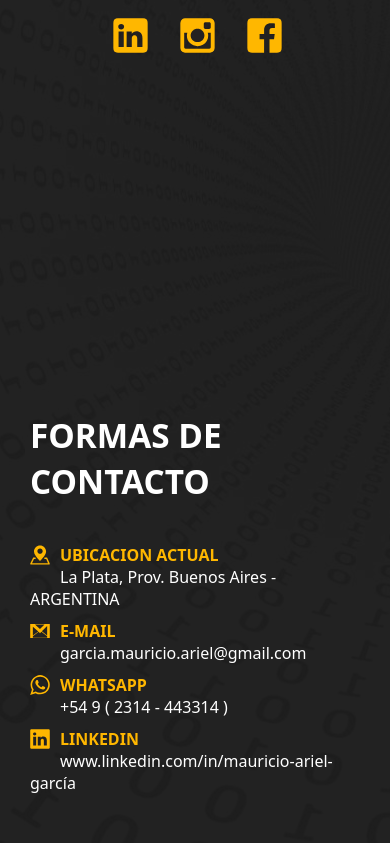
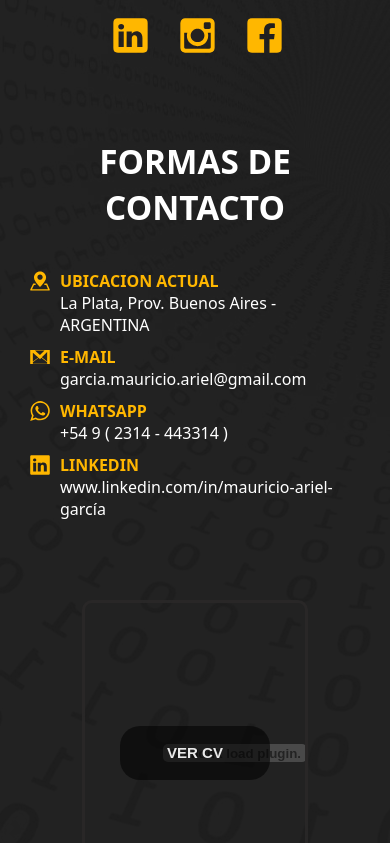
Before and after one commit to Mauricio-Garcia-A/Portfolio-MAG-v2, a React (Vite) app: page / in a window 390 px wide. Shown: the part 3781-4624 px from the top of the page. Built offline with nearby package versions, Linux system fonts and the light colour scheme.

Commit message:
Se hacen mejoras en los estilos

```diff
--- a/src/App.scss
+++ b/src/App.scss
@@ -2,6 +2,7 @@
     margin: 0;
     padding: 0;
     font-family: Plus Jakarta Sans, ui-sans-serif, system-ui, -apple-system, BlinkMacSystemFont, Segoe UI, Roboto, Helvetica Neue, Arial, Noto Sans, sans-serif, "Apple Color Emoji", "Segoe UI Emoji", Segoe UI Symbol, "Noto Color Emoji";
+    user-select:none;
 }
 html {
     scroll-behavior: smooth;
--- a/src/components/Footer/Footer.jsx
+++ b/src/components/Footer/Footer.jsx
@@ -75,13 +75,16 @@ export default function Footer() {
                 <article className='section-contact'>
                     <h1>FORMAS DE CONTACTO</h1>
                     <b><IconUbicacion /> UBICACION ACTUAL</b>
-                    <a href=''>La Plata, Prov. Buenos Aires - ARGENTINA</a>
+                    <div>
+                        <a href=''>La Plata, Prov. Buenos Aires - ARGENTINA</a>
+                    </div>
                     <b><IconMail /> E-MAIL</b>
-                    <a href='mailto:garcia.mauricio.ariel@gmail.com'>{formasDeContacto[0].descripcion}</a>
+
+                    <div><a href='mailto:garcia.mauricio.ariel@gmail.com'>{formasDeContacto[0].descripcion}</a></div>
                     <b><IconWhatsapp /> WHATSAPP</b>
-                    <a href='https://wa.me/5492314443314'>{formasDeContacto[1].descripcion}</a>
+                    <div><a href='https://wa.me/5492314443314'>{formasDeContacto[1].descripcion}</a></div>
                     <b><IconLinkedin /> LINKEDIN</b>
-                    <a href='https://www.linkedin.com/in/mauricio-ariel-garcía'>{formasDeContacto[2].descripcion}</a>
+                    <div><a href='https://www.linkedin.com/in/mauricio-ariel-garcía'>{formasDeContacto[2].descripcion}</a></div>
                 </article>
                 <article>
                     <div className='contenedor-cv-Contacto'>
--- a/src/components/Footer/Footer.scss
+++ b/src/components/Footer/Footer.scss
@@ -15,6 +15,7 @@
     -webkit-box-shadow: -1px -30px 21px -15px rgba(0, 0, 0, 0.329);
     -moz-box-shadow: -1px -30px 21px -15px rgba(0, 0, 0, 0.28);
 
+
     .separador {
 
         width: 200px;
@@ -29,7 +30,7 @@
 
     .section-footer-1 {
         text-align: center;
-        min-height: 65vh;
+        // min-height: 65vh;
 
         .section-redes-sociales {
             margin-top: 15px;
@@ -71,6 +72,7 @@
         justify-content: space-around;
         padding-top: 30px;
         padding-bottom: 30px;
+        min-height: 60vh;
 
         @media (max-width:1000px) {
         }
@@ -95,6 +97,7 @@
             h1 {
                 font-size: 25pt;
                 margin-bottom: 40px;
+                text-align: center;
             }
 
             svg {
@@ -102,11 +105,13 @@
                 width: 20px;
                 fill: rgb(255, 183, 0);
             }
-
+            div {
+                margin-left: 30px;
+            }
             a {
                 text-decoration: none;
                 color: white;
-                margin-left: 30px;
+                margin-left: 0px;
                 &:hover {
                     color: #e8472aab;
                 }
--- a/src/components/Sections/AboutMe/Description/Description.scss
+++ b/src/components/Sections/AboutMe/Description/Description.scss
@@ -4,7 +4,7 @@
     align-items: center;
     justify-content: space-around;
     gap: 40px;
-    padding: 40px;
+    padding: 40px 15px 40px 15px;
     background-image: url('/images/fondoPER4.png');
     background-size: cover;
 
@@ -25,6 +25,11 @@
             padding-top: 20px;
             text-align: left;
         }
+        @media (max-width: 450px) {
+            padding: 50px 20px 50px 20px;
+
+
+        }
     }
     img {
         width: 90vw;
--- a/src/components/Sections/Home/CurrentSituation/RolesSituation/RolesSituation.scss
+++ b/src/components/Sections/Home/CurrentSituation/RolesSituation/RolesSituation.scss
@@ -21,6 +21,8 @@ $color1: rgb(255, 183, 0);
         opacity: 0.4;
         transition: 1s ease;
         overflow: hidden;
+
+        cursor: move;
 
         filter: blur(1px);
 
--- a/src/components/Sections/Home/Presentation/PersonalCard/PersonalCard.scss
+++ b/src/components/Sections/Home/Presentation/PersonalCard/PersonalCard.scss
@@ -9,7 +9,7 @@ $colorFondo: rgba(67, 91, 162, 0.411);
     width: 500px;
     aspect-ratio: 15/8;
     transition: 1s ease all;
-
+    cursor: crosshair;
     //  background: $colorFondo;
 
     border-radius: 10px;
```
